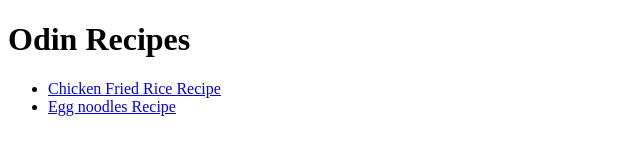
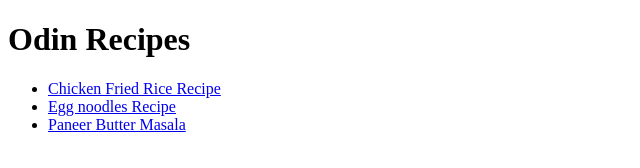
Before and after one commit to mahesha867/odin-recipes, a plain HTML site: page index.html in a window 1280 px wide. Shown: the whole page, without its empty margins (0-640 px from the left). Drawn offline with Linux system fonts and the light colour scheme.

Commit message:
added a recipe
added paneer butter masala recipe

```diff
--- a/index.html
+++ b/index.html
@@ -10,6 +10,7 @@
     <ul>
         <li> <a href="./recipes/chickenfriedrice.html">Chicken Fried Rice Recipe </a> </li>
         <li> <a href="./recipes/eggnoodles.html">Egg noodles Recipe </a> </li>
+        <li> <a href="./recipes/paneerbuttermasala.html">Paneer Butter Masala</a></li>
     </ul>
 
 </body>
```
